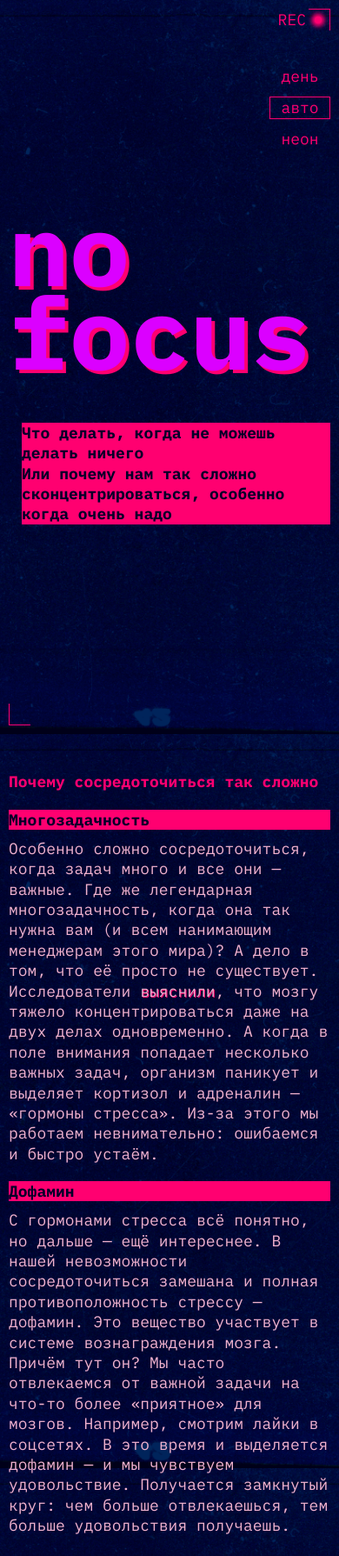
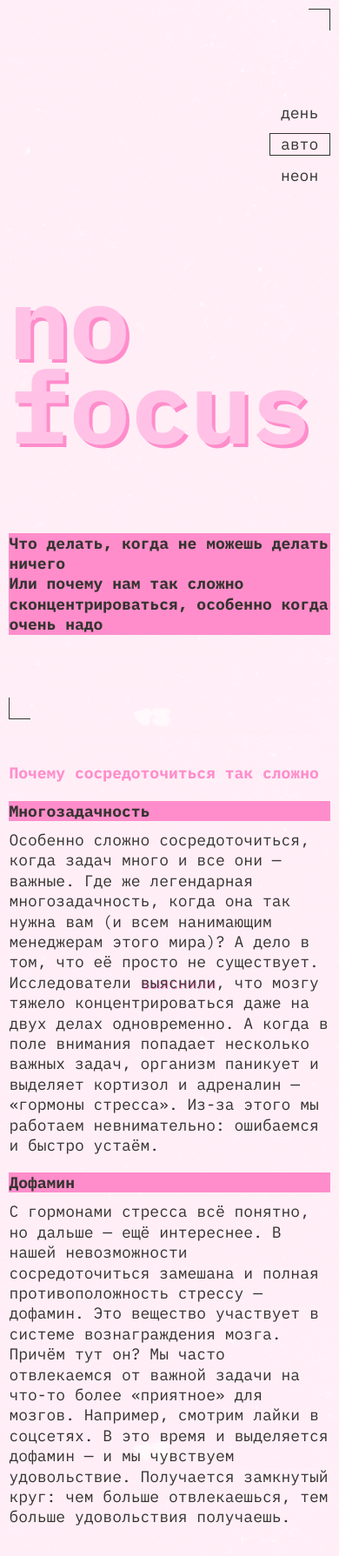
Before and after one commit to Alestra6019/slozhno-sosredotochitsya-fd, a website: page index.html in a window 390 px wide. Shown: the top 1789 px of the page at 87% size. Drawn offline with Linux system fonts and the light colour scheme.

Commit message:
Light version

```diff
--- a/index.html
+++ b/index.html
@@ -46,15 +46,14 @@
           </li>
         </ul>
       </nav>
-      <p class="header__no-focus focus">no focus</p>
+      <span class="header__no-focus focus">no focus</span>
       <h1 class="header__title title-decor">Что делать, когда не можешь делать ничего
         Или почему нам так сложно сконцентрироваться, особенно когда очень надо</h1>
     </header>
     <main class="main">
       <section class="main__section">
-        <article class="main__article">
-          <h2 class="main__title">Почему сосредоточиться так сложно</h2>
-          <div class="main__article-part">
+          <h2 class="main__section-title">Почему сосредоточиться так сложно</h2>
+          <div class="main__text">
             <h3 class="main__subtitle title-decor">Многозадачность</h3>
             <p class="main__paragraph">Особенно сложно сосредоточиться, когда задач много и все они — важные.
               Где же легендарная многозадачность, когда она так нужна вам (и всем нанимающим менеджерам этого мира)?
@@ -64,7 +63,7 @@
               паникует и выделяет кортизол и адреналин — «гормоны стресса». Из-за этого мы работаем невнимательно:
               ошибаемся и быстро устаём.</p>
           </div>
-          <div class="main__article-part">
+          <div class="main__text">
             <h3 class="main__subtitle title-decor">Дофамин</h3>
             <p class="main__paragraph">С гормонами стресса всё понятно, но дальше — ещё интереснее. В нашей
               невозможности сосредоточиться замешана и полная противоположность стрессу — дофамин. Это вещество
@@ -73,26 +72,24 @@
               дофамин — и мы чувствуем удовольствие. Получается замкнутый круг: чем больше отвлекаешься, тем больше
               удовольствия получаешь.</p>
           </div>
-        </article>
       </section>
       <section class="main__section">
-        <article class="main__article">
-          <h2 class="main__title">Что снижает концентрацию внимания?</h2>
-          <div class="main__article-part">
+          <h2 class="main__section-title">Что снижает концентрацию внимания?</h2>
+          <div class="main__text">
             <h3 class="main__subtitle title-decor">Многозадачность</h3>
             <p class="main__paragraph">Как концентрация может снижаться из-за… концентрации? Любая стрессовая ситуация
               (и резко меняющийся мир в целом) заставляет наш мозг постоянно «сканировать» окружающую среду на предмет
               опасности. Например, читать новости вместо работы. Но быть собранными всё время — невозможно.
               Концентрация — мышца, и она может не выдержать, если не давать ей отдохнуть.</p>
           </div>
-          <div class="main__article-part">
+          <div class="main__text">
             <h3 class="main__subtitle title-decor">Еда</h3>
             <p class="main__paragraph">«Быстрые углеводы» — сахар, белый хлеб, сладости — молниеносно доставляют
-              в мозг энергию и помогают ему лучше работать. Но уходит эта энергия так же быстро, как и приходит.
+              в мозг энергию и помогают ему лучше работать. Но уходит эта энергия также быстро, как и приходит.
               А мы в результате попадаем на «углеводные качели»: как только действие «быстрых углеводов» заканчивается,
               мы чувствуем усталость и сонливость. И хотим ещё больше быстрых углеводов.</p>
           </div>
-          <div class="main__article-part">
+          <div class="main__text">
             <h3 class="main__subtitle title-decor">Гаджеты</h3>
             <p class="main__paragraph">Да-да, это та самая ситуация, когда на экране ноутбука — код, в наушниках —
               подкаст, а на компьютере фоном — ещё и видео с забавными утятами. В результате мозг пытается переключиться
@@ -100,15 +97,13 @@
               в среднем нужно 20 минут. Вот и получается, что чем больше времени мы проводим в гаджетах, тем больше
               времени затем нужно, чтобы вернуться к работе.</p>
           </div>
-        </article>
       </section>
       <section class="main__section">
-        <article class="main__article">
-          <h2 class="main__title">Как концентрироваться лучше, чем золотая рыбка (то есть дольше трёх секунд)</h2>
-          <div class="main__article-part">
+          <h2 class="main__section-title">Как концентрироваться лучше, чем золотая рыбка (то есть дольше трёх секунд)</h2>
+          <div class="main__text">
             <h3 class="main__subtitle main__subtitle-extra title-decor">5 простых (на самом деле не очень)
               советов</h3>
-            <div class="main__article-part-mini">
+            <div class="main__text-part-mini">
               <h4 class="main__subtitle-mini title-decor">Представьте небо и облака</h4>
               <p class="main__paragraph">Или листья в ручье. Тут дело в лёгкой медитации, которая помогает успокоиться.
                 Ведь часто именно тревожные мысли о сложных задачах как раз и мешают эти сложные задачи делать. В такие
@@ -117,13 +112,13 @@
                 упражнение поможет вернуться в настоящий момент, а не волноваться о потенциальных проблемах из
                 будущего.</p>
             </div>
-            <div class="main__article-part-mini">
+            <div class="main__text-part-mini">
               <h4 class="main__subtitle-mini title-decor">Включите музыку</h4>
               <p class="main__paragraph">Но не любую, и не любимую. Любимая может быть связана с сильными положительными
               эмоциями, которые тоже очень сильно отвлекают. Подойдёт тихая, спокойная, умеренно-ритмичная. Можно
               вообще попробовать включить плейлист с «белым шумом» или нейромузыкой.</p>
             </div>
-            <div class="main__article-part-mini">
+            <div class="main__text-part-mini">
               <h4 class="main__subtitle-mini title-decor">Прогуляйтесь</h4>
               <p class="main__paragraph">Или даже пробегитесь. Лучше найти парк или лес: один эксперимент
               <a class="link" href="https://www.sciencedirect.com/science/article/abs/pii/S0272494415000328" target="_blank">показал</a>,
@@ -132,20 +127,19 @@
               больше кислорода и он будет лучше работать. Но и простая двадцатиминутная прогулка — тоже отличный
               вариант.</p>
             </div>
-            <div class="main__article-part-mini">
+            <div class="main__text-part-mini">
               <h4 class="main__subtitle-mini title-decor">Хорошо ешьте</h4>
               <p class="main__paragraph">Мы — не ваша бабушка, но это правда важно. Выбирайте продукты, которые
               препятствуют резким скачкам сахара в крови. Например, с высоким содержанием клетчатки: овощи, ягоды,
               бобовые (нут, чечевица, фасоль), коричневый рис, хлеб из цельнозерновой пшеницы.</p>
             </div>
-            <div class="main__article-part-mini">
+            <div class="main__text-part-mini">
               <h4 class="main__subtitle-mini title-decor">Читайте</h4>
               <p class="main__paragraph">Настоящие бумажные книги. Это правда помогает с концентрацией: чтобы прочитать
               пост в соцсети, достаточно нескольких минут или даже секунд. А вот интересная книга способна затянуть
               и на несколько часов и круто тренирует направленное внимание.</p>
             </div>
           </div>
-        </article>
       </section>
       <section class="gallery">
         <h3 class="main__subtitle title-decor">А можно в картинках?</h3>
--- a/styles/dark.css
+++ b/styles/dark.css
@@ -5,8 +5,32 @@
 */
 
 :root.theme-dark {
+  --bg-page-image: url(../images/cover-image-dark.png);
+  --bg-color: #000028;
+  --decorated-zone-color: #FF0070;
+  --corner-inset: 10px;
+  --focus-color: #DB00FF;
+  --focus-visible-color: #FFF;
+  --accent-color: #FF0070;
+  --accent-text-color: #000028;
+  --font-color-article-text: #F1B2CE;
+  --theme-switcher-display: inline-flex;
+}
   /* сохраните этот селектор в приведённом виде.
     Так стили написанные ниже будут иметь больший вес,
     чем стили в медиазапросе предпочтений пользователя
   */
+@media (prefers-color-scheme: dark) {
+  :root {
+    --bg-page-image: url(../images/cover-image-dark.png);
+    --bg-color: #000028;
+    --decorated-zone-color: #FF0070;
+    --corner-inset: 10px;
+    --focus-color: #DB00FF;
+    --focus-visible-color: #FFF;
+    --accent-color: #FF0070;
+    --accent-text-color: #000028;
+    --font-color-article-text: #F1B2CE;
+    --theme-switcher-display: inline-flex;
+  }
 }
--- a/styles/globals.css
+++ b/styles/globals.css
@@ -10,7 +10,6 @@ body {
   min-inline-size: 375px;
   max-inline-size: 1440px;
   margin: 0 auto;
-  padding: 10px;
   font-family: 'IBM Plex mono', monospace;
   font-size: var(--font-size);
 }
--- a/styles/light.css
+++ b/styles/light.css
@@ -5,8 +5,38 @@
 */
 
 :root.theme-light {
+  --bg-page-image: url(../images/cover-image-light.png);
+  --bg-color: #FFF1F7;
+  --decorated-zone-color: #353430;
+  --corner-inset: 10px;
+  --focus-color: #FFC2E6;
+  --focus-visible-color: #FFF;
+  --accent-color: #FF8DCB;
+  --accent-text-color: #353430;
+  --font-color-article-text: #353430;
+  --theme-switcher-display: none;
   /* сохраните этот селектор в приведённом виде.
     Так стили написанные ниже будут иметь больший вес,
     чем стили в медиазапросе предпочтений пользователя
   */
 }
+
+@media (prefers-color-scheme: light) {
+:root {
+  --bg-page-image: url(../images/cover-image-light.png);
+  --bg-color: #FFF1F7;
+  --decorated-zone-color: #353430;
+  --corner-inset: 10px;
+  --focus-color: #FFC2E6;
+  --focus-visible-color: #FFF;
+  --accent-color: #FF8DCB;
+  --accent-text-color: #353430;
+  --font-color-article-text: #353430;
+  --theme-switcher-display: none;
+}
+
+@media (prefers-color-scheme: light) {
+  .rec.theme-light {
+    display: none;
+  }
+}
--- a/styles/style.css
+++ b/styles/style.css
@@ -6,12 +6,22 @@
   background-position: center;
   background-attachment: fixed;
   background-color: var(--bg-color);
-  padding: 10px;
+  padding: var(--adaptive-paddings);
   /* сохраните в разметке и стилях класс page у тега body. Он удобен, чтобы составлять селекторы для разных цветовых тем. */
+}
+
+.header {
+  display: grid;
+  grid-template-rows: 1fr min-content 1fr;
+  block-size: 98vh;
+  inline-size: 100%;
+  min-block-size: 658px;
+  padding-block-end: var(--adaptive-paddings);
 }
 
 .decorated-zone {
   position: relative;
+
 }
 
 .decorated-zone::before,
@@ -24,54 +34,34 @@
 }
 
 .decorated-zone::before {
-  left: 0px;
-  bottom: calc(var(--corner-inset) + 10px);
+  left: 0;
+  bottom: var(--corner-inset);
   border-inline-start:  1px solid var(--decorated-zone-color);
   border-block-end: 1px solid var(--decorated-zone-color);
 }
 
 .decorated-zone::after {
-  right: 0px;
-  top: 0px;
+  right: 0;
+  top: 0;
   border-inline-end: 1px solid var(--decorated-zone-color);
   border-block-start: 1px solid var(--decorated-zone-color);
 }
 
-footer.decorated-zone::before {
-  left: 0px;
-  bottom: var(--corner-inset);
-}
-
 footer.decorated-zone::after {
-  right: 0px;
+  right: 0;
   top: var(--corner-inset);
-}
-
-/*@media (prefers-color-scheme: light) {*/
-/*  .decorated-zone::before,*/
-/*  .decorated-zone::after {*/
-/*    display: none;*/
-/*  }*/
-/*}*/
-
-
-.header {
-  display: grid;
-  grid-template-rows: repeat(3, minmax(min-content, max-content));
-  block-size: 100svh;
-  inline-size: 100%;
-  min-block-size: 668px;
-  align-content: stretch;
 }
 
 .rec {
   position: absolute;
-  top: 0%;
-  right: 10px;
-  display: inline-flex;
+  top: 0;
+  right: 0;
+  display: var(--theme-switcher-display);
   align-items: center;
+  justify-content: end;
+  margin-inline-end: var(--corner-inset);
   gap: 10px;
-  font-family: 'IBM Plex mono', monospace;
+  font-family: var(--main-font-family), monospace;
   font-size: 1em;
   font-weight: normal;
   line-height: 25px;
@@ -90,8 +80,7 @@ footer.decorated-zone::after {
 
 .header__theme-menu {
   justify-self: end;
-  align-self: start;
-  margin-block-start: 65px;
+  align-self: center;
 }
 
 .header__theme-menu-list {
@@ -118,11 +107,10 @@ footer.decorated-zone::after {
 
 .header__theme-menu-button:focus {
   outline: none;
-  border-block-end: 1px solid var(--decorated-zone-color);
 }
 
 .header__theme-menu-button:focus-visible {
-  border: 2px dotted var(--focus-visible-color);
+  border-block-end: 1px solid var(--decorated-zone-color);
 }
 
 .header__theme-menu-button:hover {
@@ -132,11 +120,11 @@ footer.decorated-zone::after {
 
 .header__theme-menu-button_active {
   border: 1px solid var(--decorated-zone-color);
-  cursor: pointer;
+  pointer-events: none;
 }
 
 .focus {
-  font-family: 'IBM Plex mono', monospace;
+  font-family: var(--main-font-family), monospace;
   font-weight: 700;
   font-size: clamp(7.25rem, 7.0115rem + 1.0178vw, 7.5rem);
   line-height: 83%;
@@ -144,21 +132,17 @@ footer.decorated-zone::after {
   }
 
 .header__no-focus {
-  margin-block-start: 65px;
   text-shadow: 4px 4px 0 var(--accent-color);
-  justify-self: start;
+  justify-self: center;
   align-self: start;
 }
 
 .header__title {
-  margin-block-start: 55px;
-  font-family: 'IBM Plex mono', monospace;
+  font-family: var(--main-font-family), monospace;
   font-size: 1em;
   line-height: 23.4px;
   white-space: pre-line;
-  display: grid;
-  grid-template-columns: minmax(min-content, 355px);
-  justify-self: end;
+  align-self: center;
 }
 
 .title-decor {
@@ -169,54 +153,48 @@ footer.decorated-zone::after {
 
 .main {
   display: grid;
-  grid-template-columns: 100%;
+  grid-template-columns: 1fr;
   grid-template-rows: auto minmax(min-content, max-content);
   grid-auto-rows: minmax(min-content, auto);
-  gap: 50px;
-  margin-block-start: 9%;
+  gap: var(--main-gap, 50px);
+  justify-content: center;
+  align-items: center;
+  margin-block-start: 40px;
 }
 
 .main__section {
   display: grid;
-  grid-template-columns: 100%;
-  grid-template-rows: auto minmax(min-content, max-content);
-  grid-auto-rows: minmax(min-content, auto);
-
-}
-
-.main__article {
-  display: grid;
   grid-template-columns: 1fr;
   grid-template-rows: auto minmax(min-content, max-content);
   grid-auto-rows: minmax(min-content, auto);
-  gap: 20px;
+  gap: var(--inside-sections-gap, 20px);
 }
 
-.main__title,
+.main__section-title,
 .main__subtitle-extra,
 .main__subtitle-mini,
 .main__paragraph {
-  font-family: 'IBM Plex mono', monospace;
+  font-family: var(--main-font-family), monospace;
   font-size: 1em;
   line-height: 23.4px;
 }
 
-.main__title {
+.main__section-title {
   color: var(--accent-color);
   font-weight: bold;
 }
 
-.main__article-part,
-.main__article-part-mini {
-  display: flex;
-  flex-direction: column;
-  flex-wrap: wrap;
+.main__text,
+.main__text-part-mini {
+  display: grid;
+  grid-template-rows: min-content 1fr;
+  grid-auto-rows: min-content;
   gap: 10px;
 }
 
-.main__article-part-mini:not(:first-of-type) {
-  margin-block-start: 10px;
-}
+/*.main__text-part-mini:not(:first-of-type) {*/
+/*  margin-block-start: 10px;*/
+/*}*/
 
 .main__subtitle-extra,
 .main__subtitle-mini {
@@ -225,7 +203,7 @@ footer.decorated-zone::after {
 
 .main__subtitle-extra {
   font-weight: bold;
-  margin-block-end: 10px;
+  /*margin-block-end: 10px;*/
 }
 
 .main__subtitle-mini,
@@ -243,12 +221,11 @@ footer.decorated-zone::after {
 }
 
 .link:focus {
-  border: 1px solid var(--font-color-article-text);
+  outline: none;
 }
 
 .link:focus-visible {
-  outline: none;
-  border: 2px dotted var(--focus-visible-color);
+  border: 1px solid var(--font-color-article-text);
 }
 
 .link:hover {
@@ -261,6 +238,9 @@ footer.decorated-zone::after {
   margin-block-end: 10px;
 }
 
+/*.gallery {*/
+/*  margin-block-end: 40px;*/
+/*}*/
 .gallery h3 {
   margin-block-end: 10px;
 }
--- a/styles/variables.css
+++ b/styles/variables.css
@@ -7,13 +7,18 @@
   --focus-visible-color: #FFF;
   --accent-color: #FF0070;
   --accent-text-color: #000028;
+  --main-font-family: 'IBM Plex mono';
   --font-size: 18px;
+  --adaptive-paddings: clamp(10px, calc(10px + ((100vw - 375px) * (10 / (768 - 375)))), 20px);
+  --main-gap: clamp(50px, calc(50px + ((100vh - 668px) * (50 / (1024 - 668)))), 80px);
+  --inside-sections-gap: 20px;
   --font-color-article-text: #F1B2CE;
   --image-sunset: url(../images/sunset.png);
   --image-ice-cream: url(../images/ice-cream.png);
   --image-street: url(../images/street.png);
   --image-tape: url(../images/tape.png);
   --image-books: url(../images/books.png);
+  --theme-switcher-display: inline-flex;
 }
 
 /*
```
